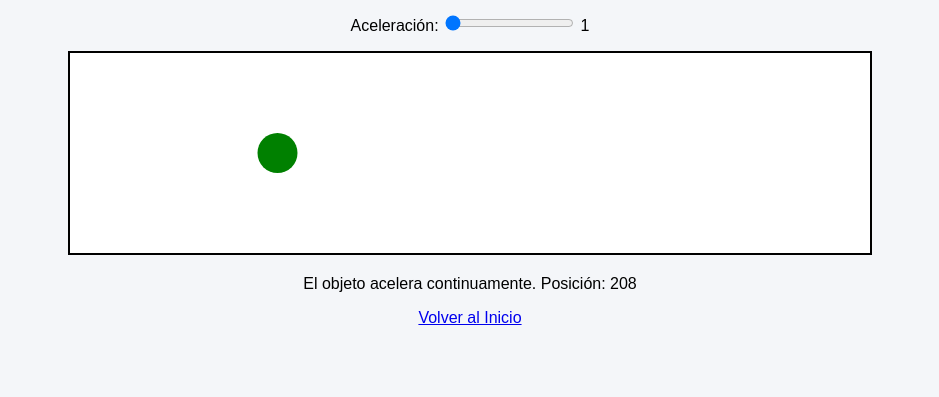
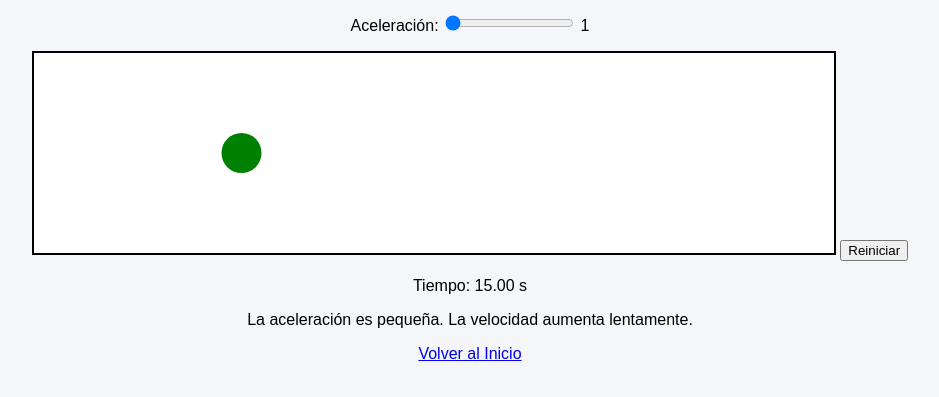
Before and after one commit to valeria-Ospina/Laboratorio-de-Fisica-1---Interactivo, a plain HTML site: page mruv.html in a window 1280 px wide. Shown: the part 105-502 px from the top of the page, without its empty margins (170-1109 px from the left). Drawn offline with Linux system fonts and the light colour scheme.

Commit message:
Add reset button and explanation for acceleration

```diff
--- a/mruv.html
+++ b/mruv.html
@@ -36,6 +36,19 @@ Aceleración:
 
 <canvas id="canvas" width="800" height="200"></canvas>
 
+<button onclick="reiniciar()">
+Reiniciar
+</button>
+
+<p>
+Tiempo:
+<span id="cronometro">0.0</span> s
+</p>
+
+<p id="explicacion">
+Aquí aparecerá la explicación.
+</p>
+
 <p id="info"></p>
 
 <a href="index.html">Volver al Inicio</a>
@@ -46,6 +59,12 @@ const canvas=document.getElementById("canvas");
 const ctx=canvas.getContext("2d");
 
 let tiempo=0;
+
+function reiniciar(){
+
+    tiempo=0;
+
+}
 
 function animar(){
 
@@ -69,8 +88,29 @@ ctx.arc(x,100,20,0,Math.PI*2);
     ctx.fillStyle="green";
     ctx.fill();
 
-document.getElementById("info").innerHTML=
-"El objeto acelera continuamente. Posición: "+Math.round(x);
+    document.getElementById("cronometro").innerHTML=
+    tiempo.toFixed(2);
+
+    let texto="";
+
+    if(a<2){
+
+        texto=
+        "La aceleración es pequeña. La velocidad aumenta lentamente.";
+
+    }else if(a<4){
+
+        texto=
+        "La aceleración es moderada. La velocidad aumenta de forma constante.";
+
+    }else{
+
+        texto=
+        "La aceleración es alta. El objeto incrementa rápidamente su velocidad.";
+
+    }
+
+    document.getElementById("explicacion").innerHTML=texto;
 
     tiempo+=0.05;
 
```
Lines whose indentation alone changed are shown as unchanged.
